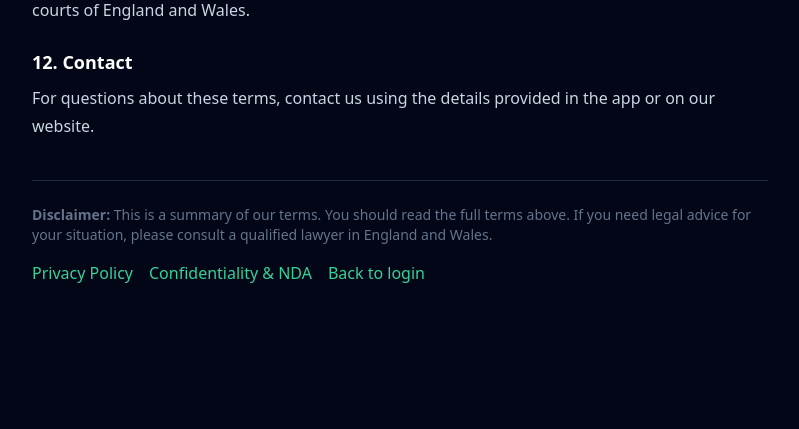
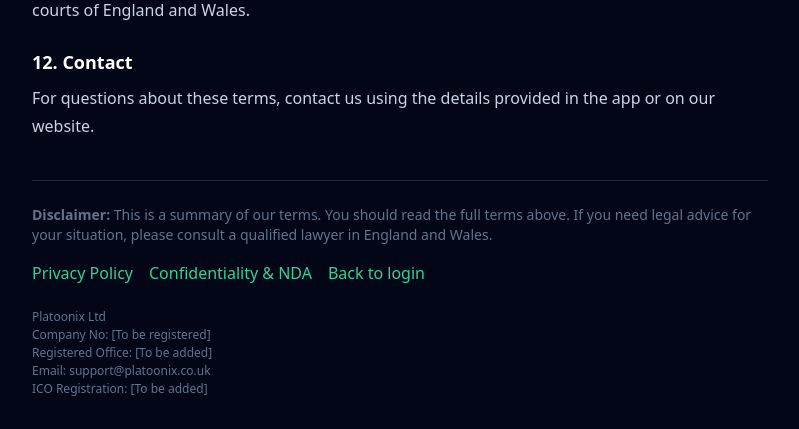
Before and after one commit to shakirqamardin/platoonix, a FastAPI app: page /terms in a window 1280 px wide. Shown: the part 3948-4377 px from the top of the page, without its empty margins (240-1039 px from the left). Before the commit the page ends 4231 px from the top, so only its background shows below. Run offline with FastAPI, Linux system fonts and the light colour scheme; parts of the project's set-up code (start-up, migrations or seed data) failed here and were passed over; some libraries are stand-ins or nearby versions.

Commit message:
Add company details placeholders to footer (to be updated after registration)

```diff
--- a/app/templates/terms.html
+++ b/app/templates/terms.html
@@ -133,6 +133,13 @@
         <a href="/confidentiality" class="text-emerald-400 hover:underline">Confidentiality &amp; NDA</a>
         <a href="/login" class="text-emerald-400 hover:underline">Back to login</a>
       </p>
+      <div class="mt-6 text-xs text-slate-500 space-y-0.5">
+        <p>Platoonix Ltd</p>
+        <p>Company No: [To be registered]</p>
+        <p>Registered Office: [To be added]</p>
+        <p>Email: support@platoonix.co.uk</p>
+        <p>ICO Registration: [To be added]</p>
+      </div>
     </div>
   </body>
 </html>
```
Also changed, not shown: app/templates/base_auth.html (+7 -0 lines), app/templates/driver.html (+7 -0 lines), app/templates/home.html (+7 -0 lines).
